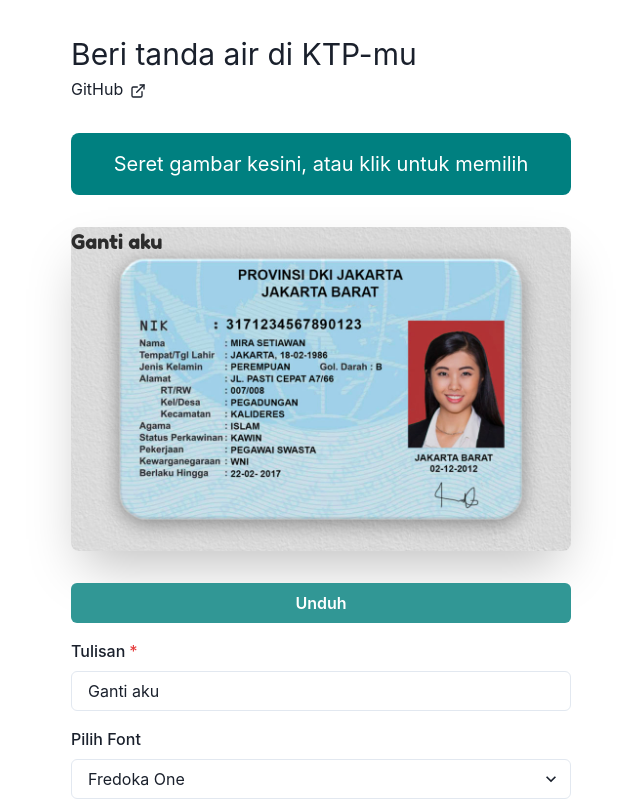
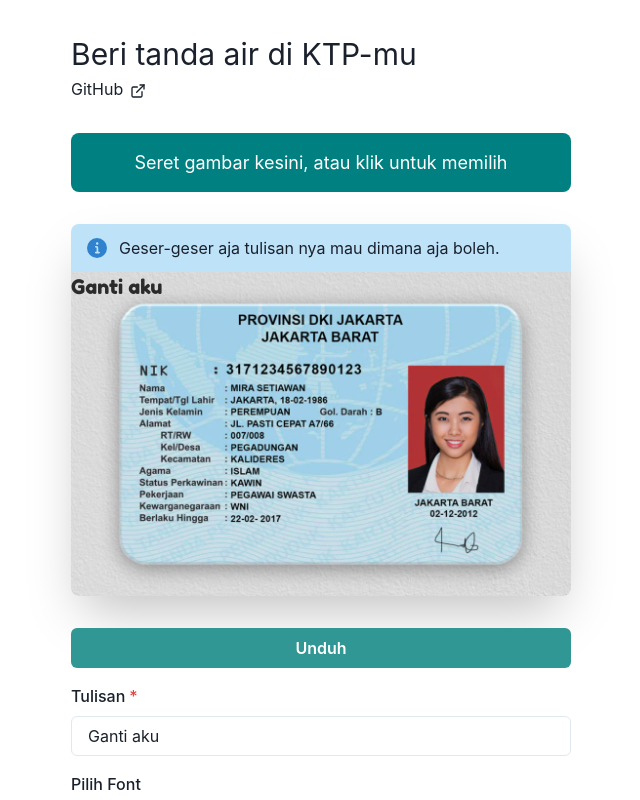
Before and after one commit to mukhlisakbr/tanda-air-ktp, a Next.js app: page / in a window 1280 px wide. Shown: the top 800 px of the page, without its empty margins (319-959 px from the left). Built offline with nearby package versions, Linux system fonts and the light colour scheme.

Commit message:
feat: add alert as info of draggable text

```diff
--- a/package.json
+++ b/package.json
@@ -9,6 +9,7 @@
     "lint": "next lint"
   },
   "dependencies": {
+    "@chakra-ui/icons": "^1.0.16",
     "@chakra-ui/react": "^1.6.10",
     "@emotion/react": "^11",
     "@emotion/styled": "^11",
--- a/src/components/ImageEditor.tsx
+++ b/src/components/ImageEditor.tsx
@@ -15,6 +15,8 @@ import {
   SliderTrack,
   SliderFilledTrack,
   SliderThumb,
+  Alert,
+  AlertIcon,
 } from "@chakra-ui/react";
 import Draggable from "react-draggable";
 import React, { useState, useCallback, useRef } from "react";
@@ -41,10 +43,15 @@ export const ImageEditor = () => {
   return (
     <Box>
       <Box boxShadow="2xl" rounded="lg" overflow="hidden" maxW="500px">
+        <Alert status="info">
+          <AlertIcon />
+          Geser-geser aja tulisan nya mau dimana aja boleh.
+        </Alert>
         <Flex position="relative" ref={captureRef} justify="center">
           <Draggable>
             <Box style={{ position: "absolute", top: 0, left: 0 }}>
               <Text
+                cursor="grab"
                 fontSize={fontSize}
                 fontFamily={font}
                 color={color}
--- a/src/components/Upload.tsx
+++ b/src/components/Upload.tsx
@@ -24,9 +24,9 @@ export const Upload = () => {
     >
       <input {...getInputProps()} />
       {isDragActive ? (
-        <Text fontSize="xl">Letakan disini ...</Text>
+        <Text fontSize="lg">Letakan disini ...</Text>
       ) : (
-        <Text fontSize="xl">Seret gambar kesini, atau klik untuk memilih</Text>
+        <Text fontSize="lg">Seret gambar kesini, atau klik untuk memilih</Text>
       )}
     </Box>
   );
```
Also changed, not shown: 1 other file (tests, documents, lock files or other folders).
